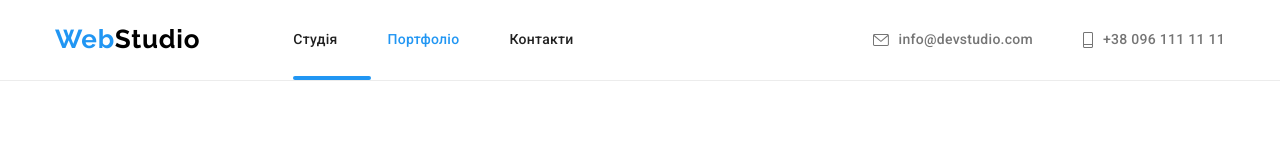
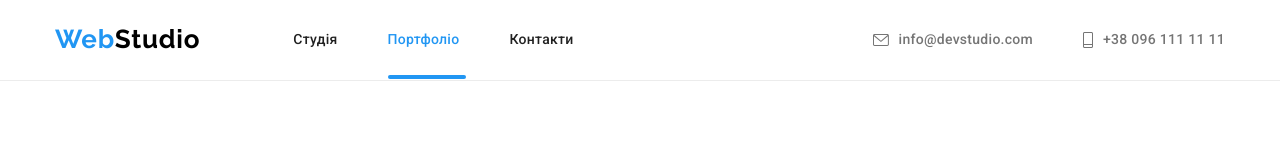
Before and after one commit to 34Maryna/goit-markup-hw-05, a plain HTML site: page portfolio.html in a window 1280 px wide. Shown: the top 160 px of the page. Drawn offline with nearby package versions, Linux system fonts and the light colour scheme.

Commit message:
працюю

```diff
--- a/css/style.css
+++ b/css/style.css
@@ -96,8 +96,10 @@ color:var(--accent-color) ;
 color: var(--accent-color);
 }
 .header-nav {
-position: relative;
 padding: 28px 0;
+}
+.header-links {
+    position: relative;
 }
 .cur-h::after {
 content: "";
@@ -114,10 +116,10 @@ content: "";
 width: 78px;
 height: 4px;
 background-color: var(--accent-color);
-    border-radius: 2px;
-    position: absolute;
-    left: 0;
-    bottom: 0;
+border-radius: 2px;
+position: absolute;
+bottom: 0;
+left: 0;
 }
 .header-list,
 .header-contact {
```
